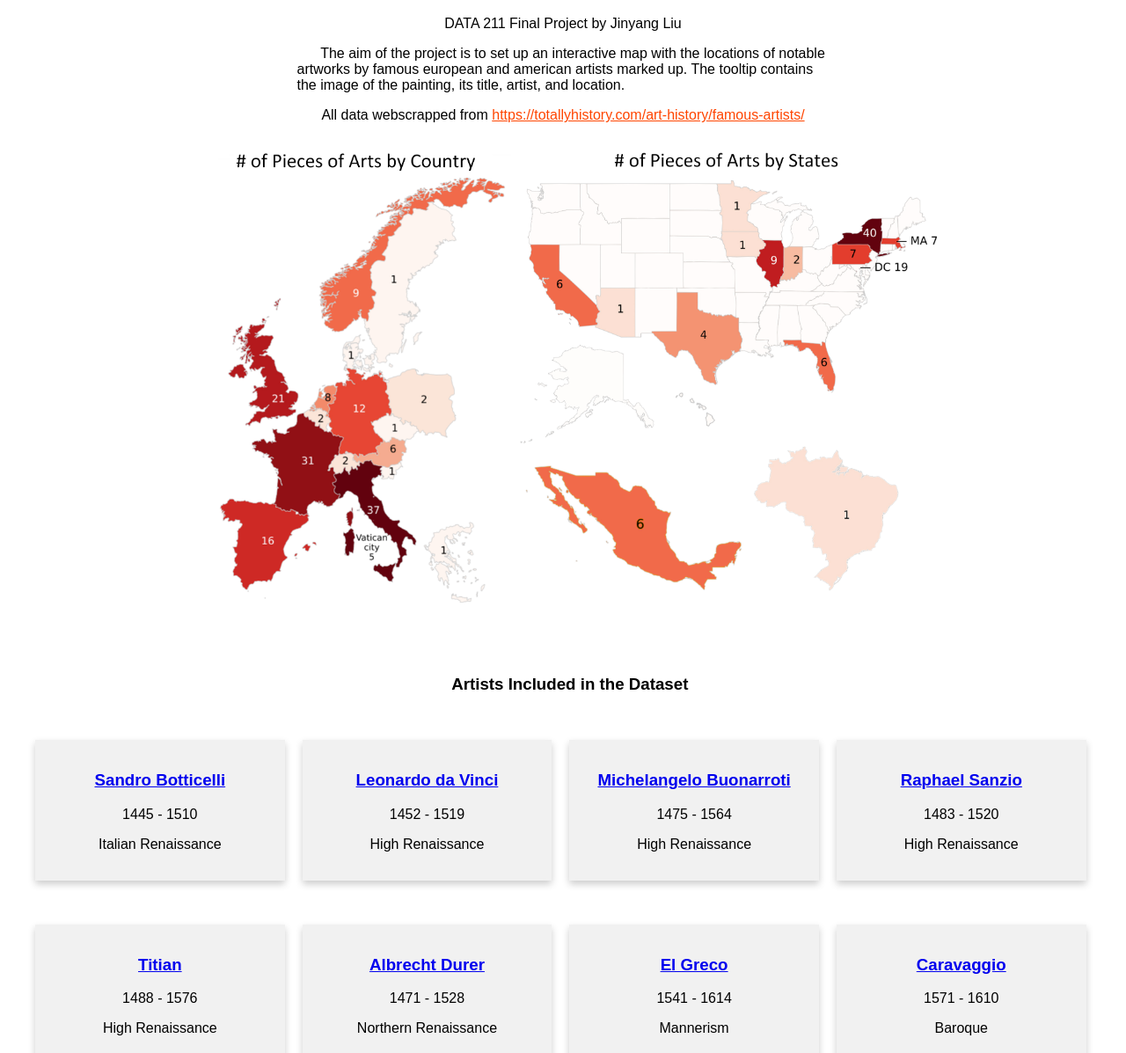
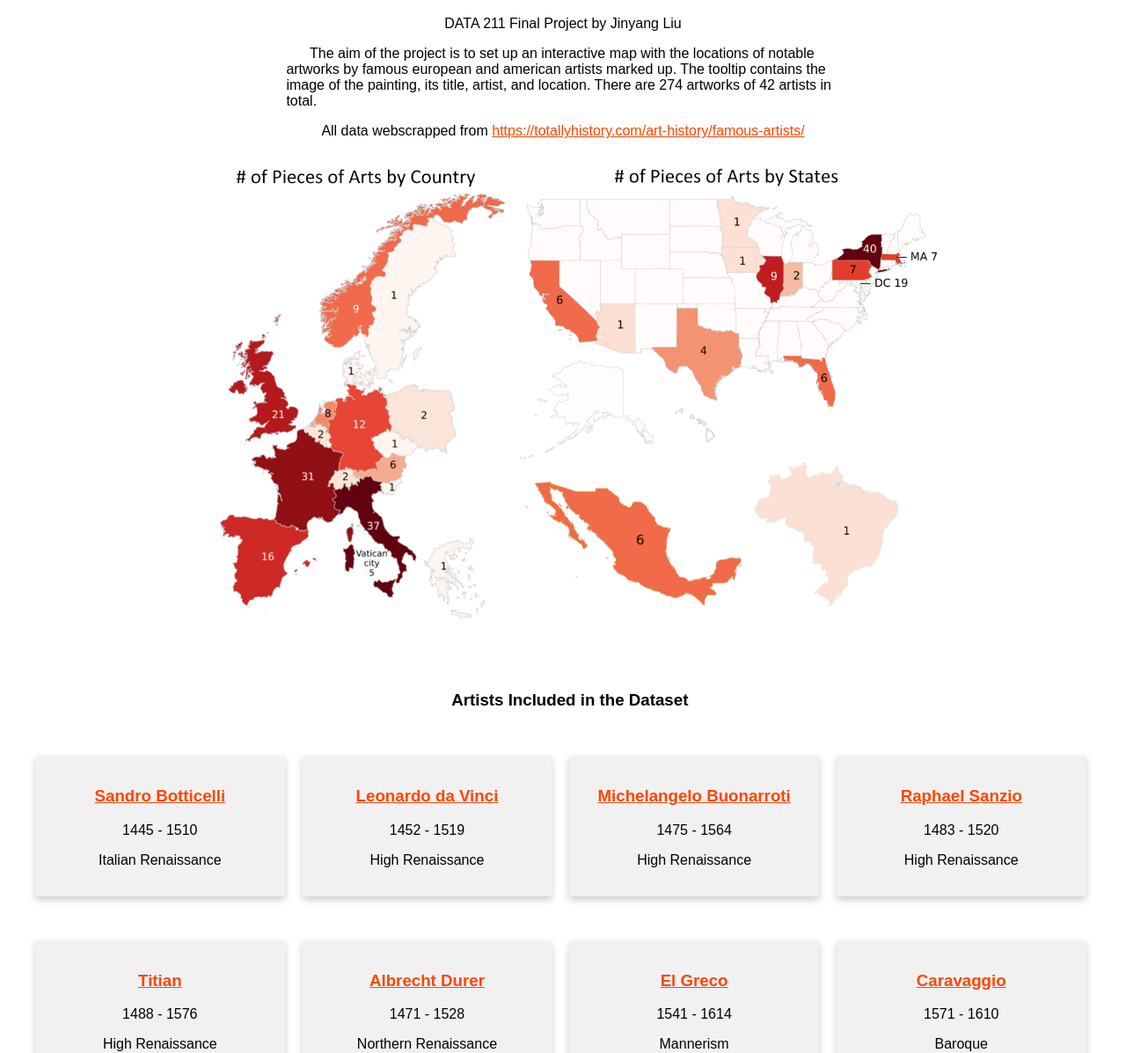
Before and after one commit to Minanchole/WhereToFindArt, a plain HTML site: page index.html in a window 1280 px wide. Shown: the part 110-1307 px from the top of the page at 88% size. Drawn offline with Linux system fonts and the light colour scheme.

Commit message:
added number of artworks

```diff
--- a/index.html
+++ b/index.html
@@ -15,7 +15,7 @@
         <p>
           DATA 211 Final Project by Jinyang Liu
         </p>
-        <p style="margin-left:25%;margin-right:25%;text-align:left;">&nbsp;&nbsp;&nbsp;&nbsp;&nbsp;&nbsp;The aim of the project is to set up an interactive map with the locations of notable artworks by famous european and american artists marked up. The tooltip contains the image of the painting, its title, artist, and location.</p>
+        <p style="margin-left:24%;margin-right:24%;text-align:left;">&nbsp;&nbsp;&nbsp;&nbsp;&nbsp;&nbsp;The aim of the project is to set up an interactive map with the locations of notable artworks by famous european and american artists marked up. The tooltip contains the image of the painting, its title, artist, and location. There are 274 artworks of 42 artists in total.</p>
         <p>All data webscrapped from <a style="color:orangered;" href="https://totallyhistory.com/art-history/famous-artists/">https://totallyhistory.com/art-history/famous-artists/</a></p>
         <img src="map.jpg" alt="Number of artworks by country" style="width:900px;height:auto;display: block;margin-left: auto;margin-right: auto;">
       </div>
--- a/style.css
+++ b/style.css
@@ -49,6 +49,10 @@ body {
 }
 
 
+a:link {
+  color:orangered;
+}
+
 .map{
   position:absolute;
   left: 0;
```
